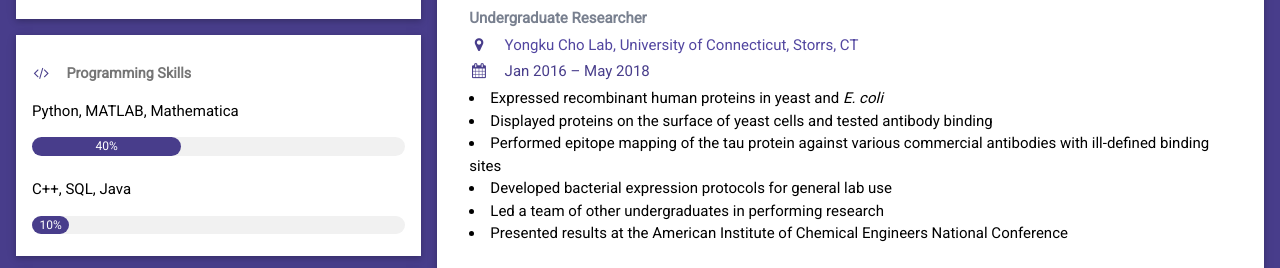
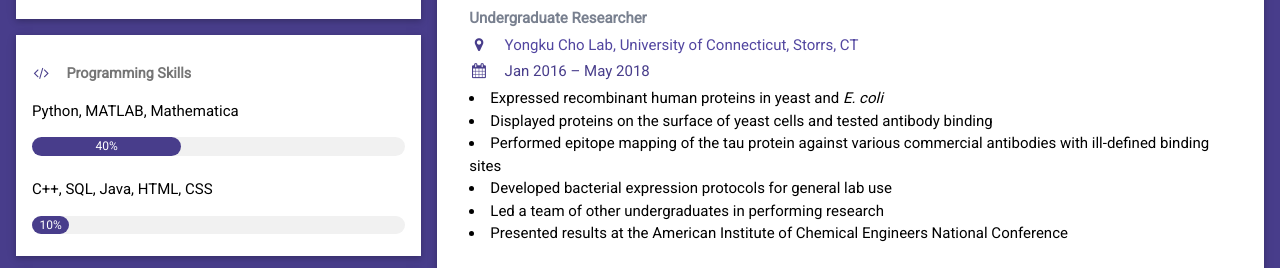
Before and after one commit to DanielWackelin/DanielWackelin.github.io, a plain HTML site: page index.html in a window 1280 px wide. Shown: the part 1166-1434 px from the top of the page. Drawn offline with Linux system fonts and the light colour scheme.

Commit message:
Updated Skills

```diff
--- a/index.html
+++ b/index.html
@@ -81,7 +81,7 @@
             <div class="w3-container w3-center w3-round-xlarge w3-dark-slate-blue" style="width:40%">40%</div>
           </div>
            <br>
-          <p>C++, SQL, Java</p>
+          <p>C++, SQL, Java, HTML, CSS</p>
           <div class="w3-light-grey w3-round-xlarge w3-small">
               <div class="w3-center w3-round-xlarge w3-dark-slate-blue" style="width:10%">10%</div>
           </div>
@@ -268,7 +268,7 @@
             <div class="w3-container w3-center w3-round-xlarge w3-dark-slate-blue" style="width:40%">40%</div>
           </div>
            <br>
-          <p>C++, SQL, Java</p>
+          <p>C++, SQL, Java, HTML, CSS</p>
           <div class="w3-light-grey w3-round-xlarge w3-small">
               <div class="w3-center w3-round-xlarge w3-dark-slate-blue" style="width:10%">10%</div>
           </div>
```
